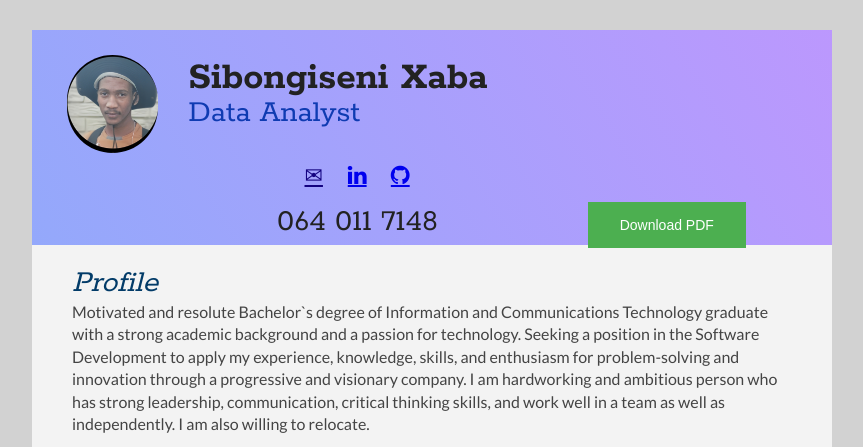
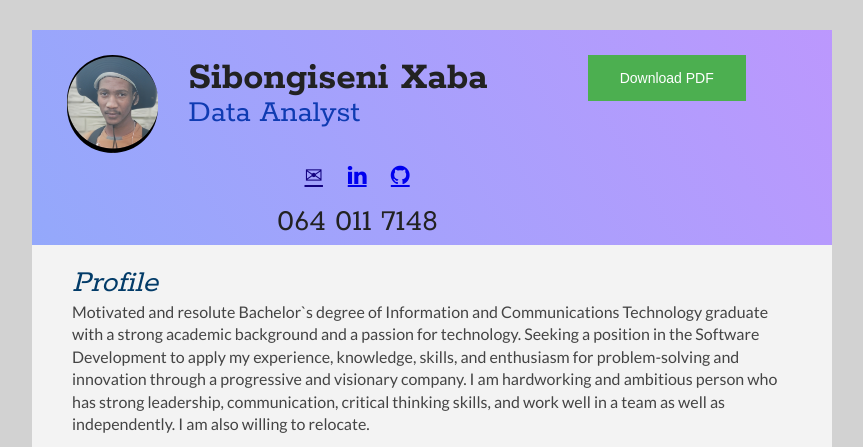
Before and after one commit to Nonkosii/My-Resume, a Django app: page / in a window 1280 px wide. Shown: the top 447 px of the page, without its empty margins (208-1071 px from the left). Run offline with Django 4.2, Linux system fonts and the light colour scheme.

Commit message:
final commit

```diff
--- a/resume/settings.py
+++ b/resume/settings.py
@@ -23,6 +23,8 @@ BASE_DIR = Path(__file__).resolve().parent.parent
 
 # SECURITY WARNING: keep the secret key used in production secret!
 SECRET_KEY = os.environ.get('SECRET_KEY')
+
+
 
 
 # SECURITY WARNING: don't run with debug turned on in production!
--- a/static/css/style.css
+++ b/static/css/style.css
@@ -120,8 +120,6 @@ p {
 }
 
 a button {
-  position: fixed;
-  margin-top: 147px;
   margin-left: 100px;
   background-color: #4caf50;
   border: none;
@@ -129,7 +127,6 @@ a button {
   padding: 15px 32px;
   text-align: center;
   text-decoration: none;
-  display: inline-block;
   font-size: 14px;
   transition-duration: 0.4s;
   cursor: pointer;
```
